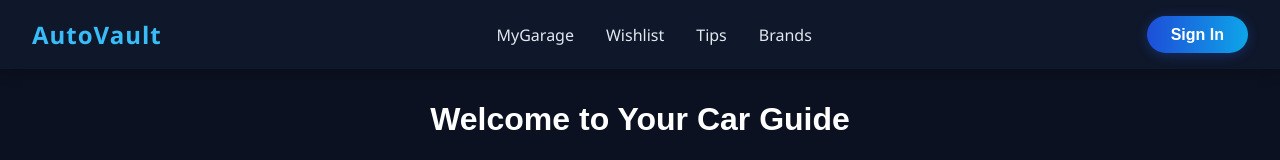
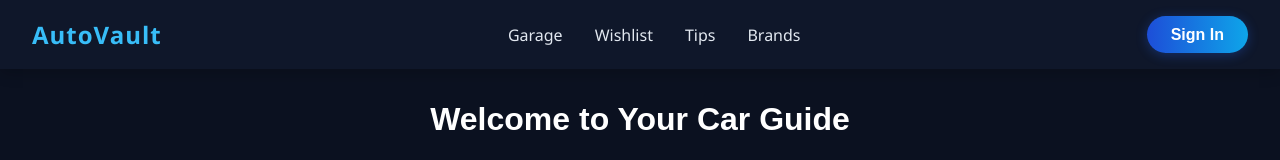
Before and after one commit to mmoshave/data-driven-app, a Next.js app: page / in a window 1280 px wide. Shown: the top 160 px of the page. Built offline with nearby package versions, Linux system fonts and the light colour scheme; no server answers.

Commit message:
Update Navbar.tsx

```diff
--- a/components/Navbar.tsx
+++ b/components/Navbar.tsx
@@ -37,7 +37,7 @@ export default function Navbar() {
         flex: 1
       }}>
         {['/garage', '/wishlist', '/tips', '/brands'].map((path, i) => {
-          const label = ['MyGarage', 'Wishlist', 'Tips', 'Brands'][i];
+          const label = ['Garage', 'Wishlist', 'Tips', 'Brands'][i];
           return (
             <Link
               key={path}
```
